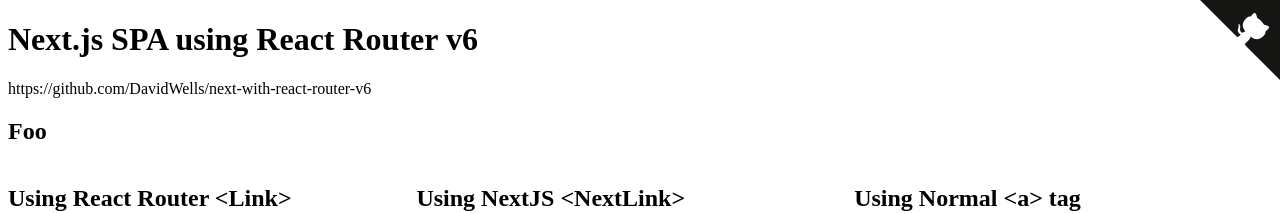
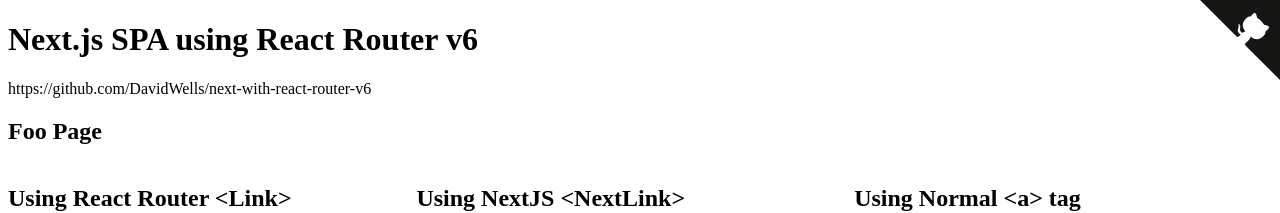
Before and after one commit to DavidWells/next-with-react-router-v6, a Next.js app: page /foo in a window 1280 px wide. Shown: the top 213 px of the page. Built offline with nearby package versions, Linux system fonts and the light colour scheme.

Commit message:
update page content

```diff
--- a/views/Foo.tsx
+++ b/views/Foo.tsx
@@ -3,7 +3,7 @@
 export default function Foo() {
 	return (
 		<section>
-			<h1>Foo</h1>
+			<h1>Foo Page</h1>
 		</section>
 	)
 }
--- a/views/FooBar.tsx
+++ b/views/FooBar.tsx
@@ -3,7 +3,7 @@
 export default function FooBar() {
 	return (
 		<section>
-			<h1>FooBar</h1>
+			<h1>FooBar Page</h1>
 		</section>
 	)
 }
--- a/views/Home.tsx
+++ b/views/Home.tsx
@@ -3,7 +3,7 @@
 export default function Home() {
 	return (
 		<section>
-			<h1>Home</h1>
+			<h1>Home Page</h1>
 		</section>
 	)
 }
--- a/views/Other.tsx
+++ b/views/Other.tsx
@@ -3,7 +3,7 @@
 export default function Other() {
 	return (
 		<section>
-			<h1>Other</h1>
+			<h1>Other Page</h1>
 		</section>
 	)
 }
```
